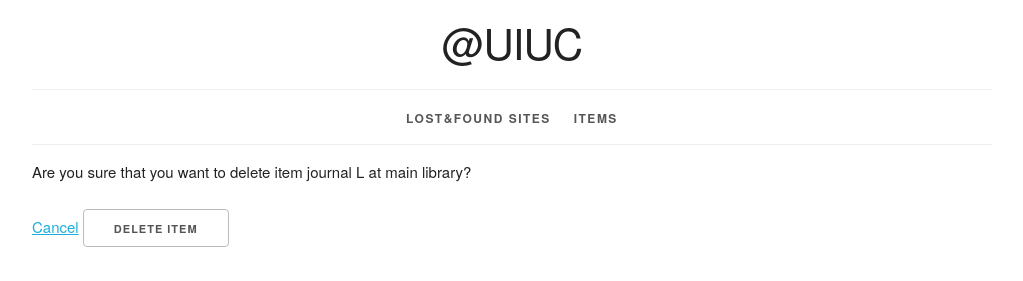
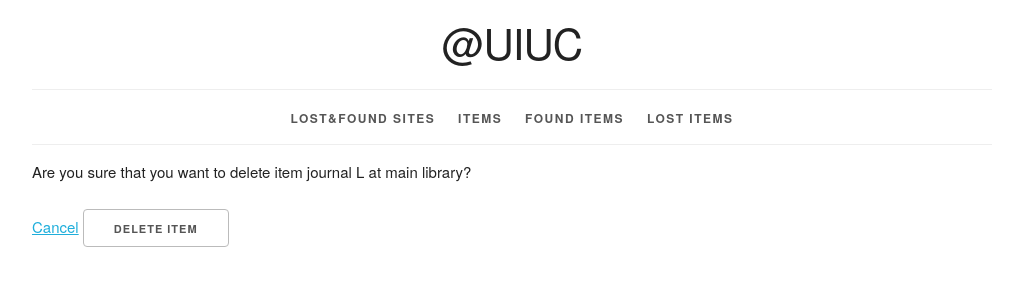
Before and after one commit to leslierere/lost_found, a Django app: page /item/1/delete/ in a window 1280 px wide. Shown: the part 64-345 px from the top of the page, without its empty margins (128-1151 px from the left). Run offline with Django 3.2, Linux system fonts and the light colour scheme; data comes from the database, SQL or seed files in the repository; both versions use the stored data as it was after the commit.

Commit message:
seperate lost&found items, without extra temps

```diff
--- a/info/templates/info/base.html
+++ b/info/templates/info/base.html
@@ -41,6 +41,16 @@
             <li>
                 <a href="{% url 'info_item_list_urlpattern' %}">
                     Items
+                </a>
+            </li>
+            <li>
+                <a href="{% url 'info_item_found_urlpattern' %}">
+                    Found Items
+                </a>
+            </li>
+            <li>
+                <a href="{% url 'info_item_lost_urlpattern' %}">
+                    Lost Items
                 </a>
             </li>
         </ul>
--- a/info/urls.py
+++ b/info/urls.py
@@ -18,6 +18,8 @@
 from info.views import (
     SiteList,
     ItemList,
+    FoundItems,
+    LostItems,
     ItemDetail,
     ItemCreate,
     ItemUpdate,
@@ -33,6 +35,12 @@
     path('item/',
          ItemList.as_view(),
          name = 'info_item_list_urlpattern'),
+    path('item/found/',
+         FoundItems.as_view(),
+         name='info_item_found_urlpattern'),
+    path('item/lost/',
+         LostItems.as_view(),
+         name='info_item_lost_urlpattern'),
     path('item/<int:pk>/',
          ItemDetail.as_view(),
          name = 'info_item_detail_urlpattern'),
--- a/info/views.py
+++ b/info/views.py
@@ -31,6 +31,16 @@
 #             {'item_list': Item.objects.all()}
 #         )
 
+class LostItems(PageLinksMixin, ListView):
+    paginate_by = 10
+    model = Item
+    queryset = model.objects.filter(type='L')
+
+
+class FoundItems(PageLinksMixin, ListView):
+    paginate_by = 10
+    model = Item
+    queryset = model.objects.filter(type='F')
 
 class ItemDetail(View):
     def get(self, request, pk):
```
Also changed, not shown: db.sqlite3.
